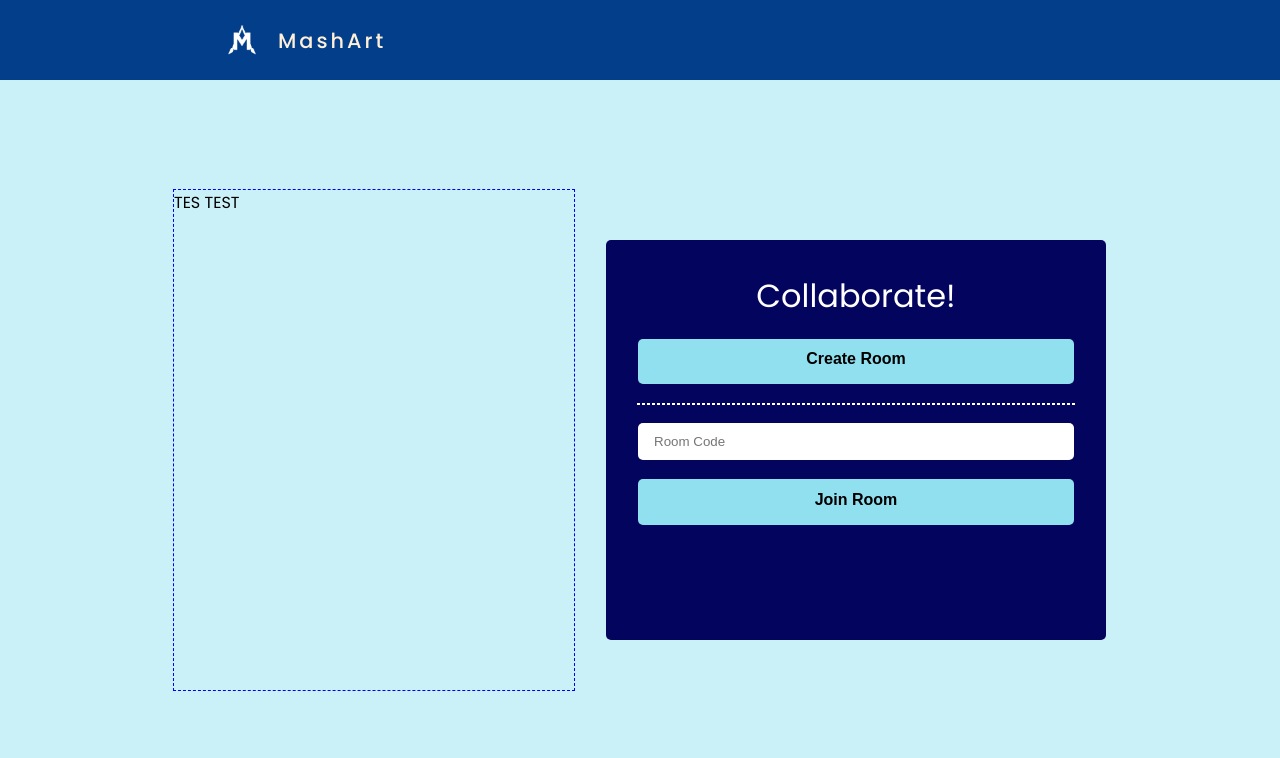
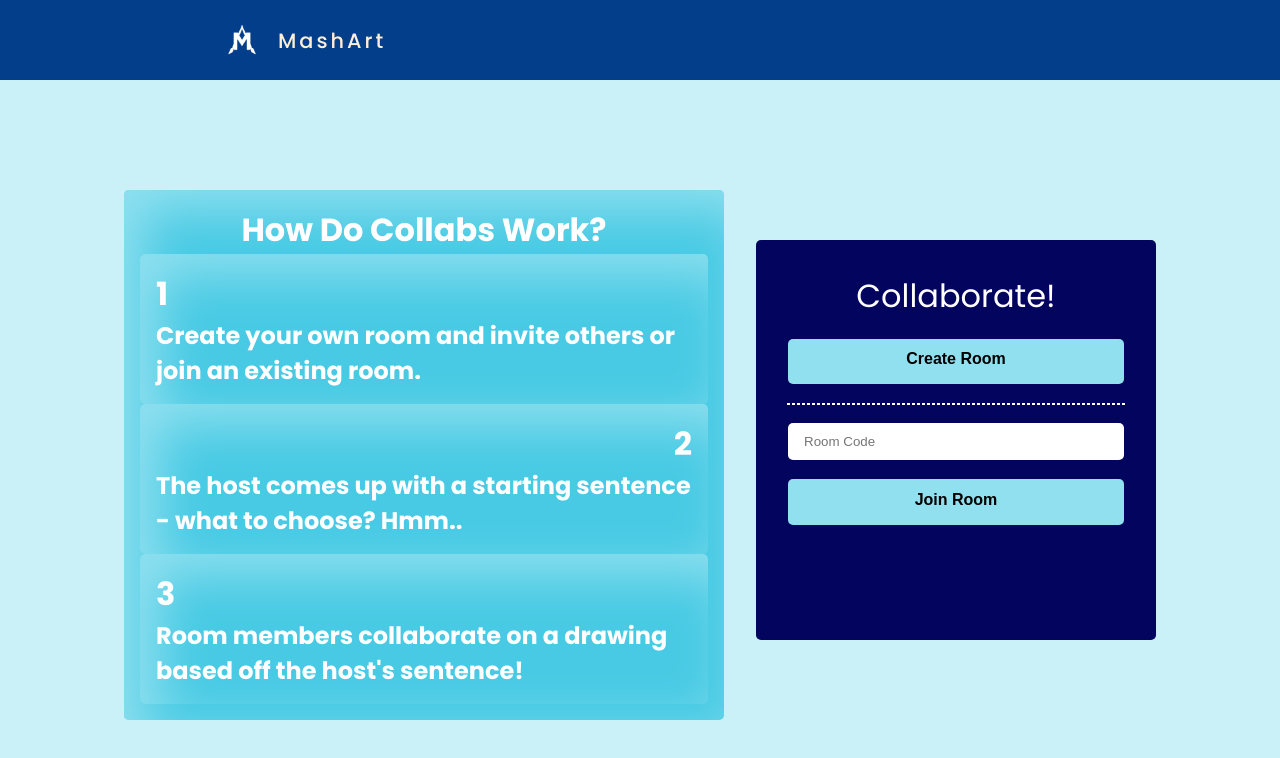
Before and after one commit to HARALARK/MashArt, a React (Create React App) app in the folder mashart/frontend/: page /collab in a window 1280 px wide. Shown: the top 758 px of the page. Built offline with nearby package versions, Linux system fonts and the light colour scheme; a web font is replaced by a local one.

Commit message:
Initial explanation - will be changed

```diff
--- a/mashart/frontend/src/components/GameInfo.js
+++ b/mashart/frontend/src/components/GameInfo.js
@@ -6,22 +6,77 @@ const GameInfo = () => {
   return (
   <Offside>
     <div className='container'>
-      <p> TES TEST</p>
+      <p className='heading'> How Do Collabs Work?</p>
+        <div className='container'>
+          <div className='text-design'>
+            <p className='leftH'> 1</p>
+            <p className='body'> Create your own room and invite others
+            or join an existing room.</p>
+          </div>
+        </div>
+
+        <div className='container'>
+          <div className='text-design'>
+            <p className='rightH'> 2</p>
+            <p className='body'> The host comes up with a
+            starting sentence - what to choose? Hmm.. </p>
+          </div>
+        </div>
+
+        <div className='container'>
+          <div className='text-design'>
+            <p className='leftH'> 3</p>
+            <p className='body'> Room members collaborate on a
+            drawing based off the host's sentence! </p>
+          </div>
+        </div>
+
+
     </div>
   </Offside>
   )
 };
 
 const Offside = styled.div`
-  outline: 1px dashed blue;
 
   .container {
+    display: inline-block;
     position: relative;
+    background-color: var(--primary-dark);
+    padding: 1rem 1rem;
+    border-radius: 5px;
+    box-shadow: 20px 20px 50px  var(--primary) inset;
+
   }
 
+  .heading {
+    color: var(--light);
+    font-size: 2rem;
+    text-align: center;
+    font-weight: bold;
+  }
+
+  .text-design{
+    color: var(--light);
+    font-weight: bold;
+  }
+
+  .text-design .body {
+    color: var(--light);
+    font-size: 1.5rem;
+  }
+
+  .text-design .leftH{
+    font-size: 2rem;
+  }
+
+  .text-design .rightH{
+    font-size: 2rem;
+    text-align: right;
+  }
   @media ${device.tablet} {
     height: 500px;
-    width: 400px;
+    width: 600px;
   }
 `
 
--- a/mashart/frontend/src/screens/CollabScreen.js
+++ b/mashart/frontend/src/screens/CollabScreen.js
@@ -61,9 +61,7 @@ const Container = styled.div`
   justify-content: center;
 
   height: calc(100vh - 80px);
-  .explain-container {
-    display: none;
-  }
+
 
   .heading {
     color: var(--light);
@@ -72,14 +70,13 @@ const Container = styled.div`
   }
 
   @media ${device.laptop} {
-    flex-direction: row;
     height: calc(100vh - 80px);
     justify-content: space-between;
     gap: 2rem;
     padding: 0 2rem;
 
     .explain-container {
-      display: inline-block;
+      display: flex;
     }
   }
 `
@@ -88,13 +85,14 @@ const Form = styled.form`
   background-color: var(--secondary-dark);
   padding: 2rem 2rem 1rem;
   border-radius: 5px;
-
-  width: 500px;
-  height: 400px;
   display: flex;
   flex-direction: column;
   gap: 1.2rem;
 
+  @media ${device.tablet} {
+    height: 400px;
+    width: 400px;
+  }
 `
 
 const SubmitButton = styled(Input)`
```
